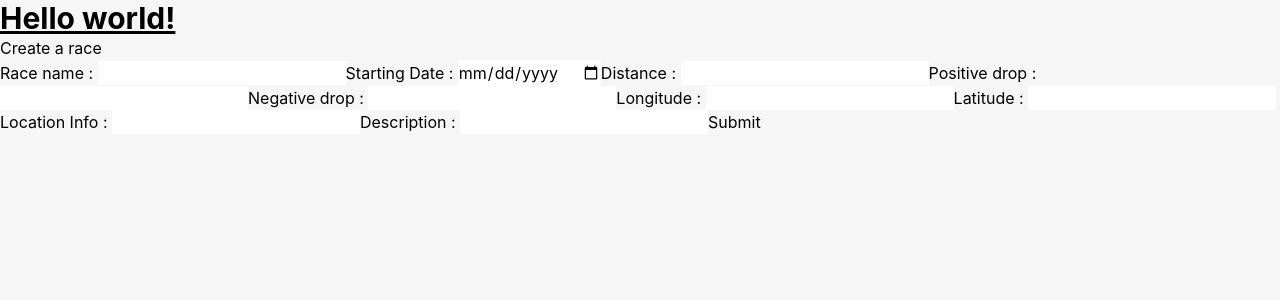
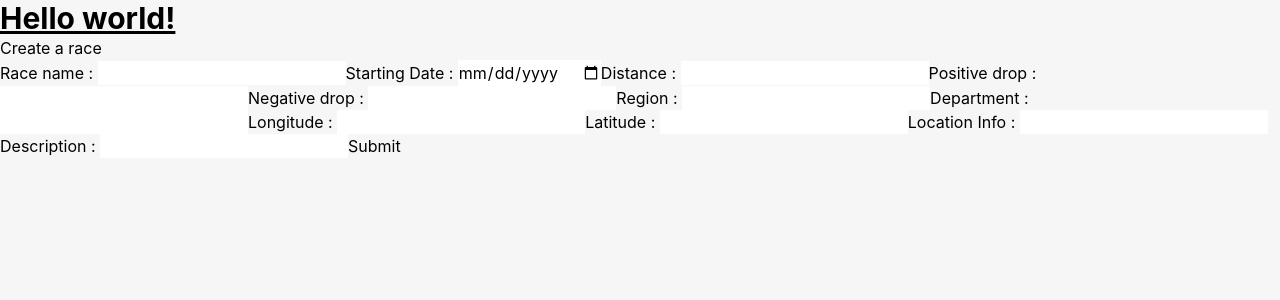
Before and after one commit to Eloya62/runQuest, a React (Create React App) app in the folder my-app/: page /create-race in a window 1280 px wide. Shown: the top 300 px of the page. Built offline with nearby package versions, Linux system fonts and the light colour scheme.

Commit message:
fix: added missing args

```diff
--- a/my-app/src/components/CreateRace/CreateRace.jsx
+++ b/my-app/src/components/CreateRace/CreateRace.jsx
@@ -12,11 +12,13 @@ export const CreateRace = () => {
   const [longitude, setLongitude] = useState('');
   const [latitude, setLatitude] = useState('');
   const [dateStart, setDateStart] = useState('');
+  const [department, setDepartment] = useState('');
+  const [region, setRegion] = useState('');
 
   const handleSubmit = (event) => {
     event.preventDefault(); // Move this line to the beginning
 
-    if (raceName === '' || location === '' || description === '' || distance == null || posDrop == null || negDrop == null || longitude == null || latitude == null) {
+    if (raceName === '' || department === '' || region === '' || location === '' || description === '' || distance == null || posDrop == null || negDrop == null || longitude == null || latitude == null) {
       alert('Please fill out all fields');
       return;
     }
@@ -45,6 +47,8 @@ export const CreateRace = () => {
     data.append('longitude', longitude);
     data.append('latitude', latitude);
     data.append('dateStart', dateStart); //TODO check valid
+    data.append('department', department);
+    data.append('region', region);
 
     const url = 'http://localhost:5000/create-race.php';
     axios.post(url, data)
@@ -78,6 +82,8 @@ export const CreateRace = () => {
         <label>Distance : <input value={distance} onChange={(e) => setDistance(e.target.value)} type="number" step="0.01" name="distance" /></label>
         <label>Positive drop : <input value={posDrop} onChange={(e) => setPosDrop(e.target.value)} type="number" step="0.01" name="posDrop" /></label>
         <label>Negative drop : <input value={negDrop} onChange={(e) => setNegDrop(e.target.value)} type="number" step="0.01" name="negDrop" /></label>
+        <label>Region : <input value={region} onChange={(e) => setRegion(e.target.value)} type="text" name="region" /></label>
+        <label>Department : <input value={department} onChange={(e) => setDepartment(e.target.value)} type="text" name="department" /></label>
         <label>Longitude : <input value={longitude} onChange={(e) => setLongitude(e.target.value)} type="number" step="0.01" name="longitude" /></label>
         <label>Latitude : <input value={latitude} onChange={(e) => setLatitude(e.target.value)} type="number" step="0.01" name="latitude" /></label>
         <label>Location Info : <input value={location} onChange={(e) => setLocation(e.target.value)} type="text" name="location" /></label>
```
